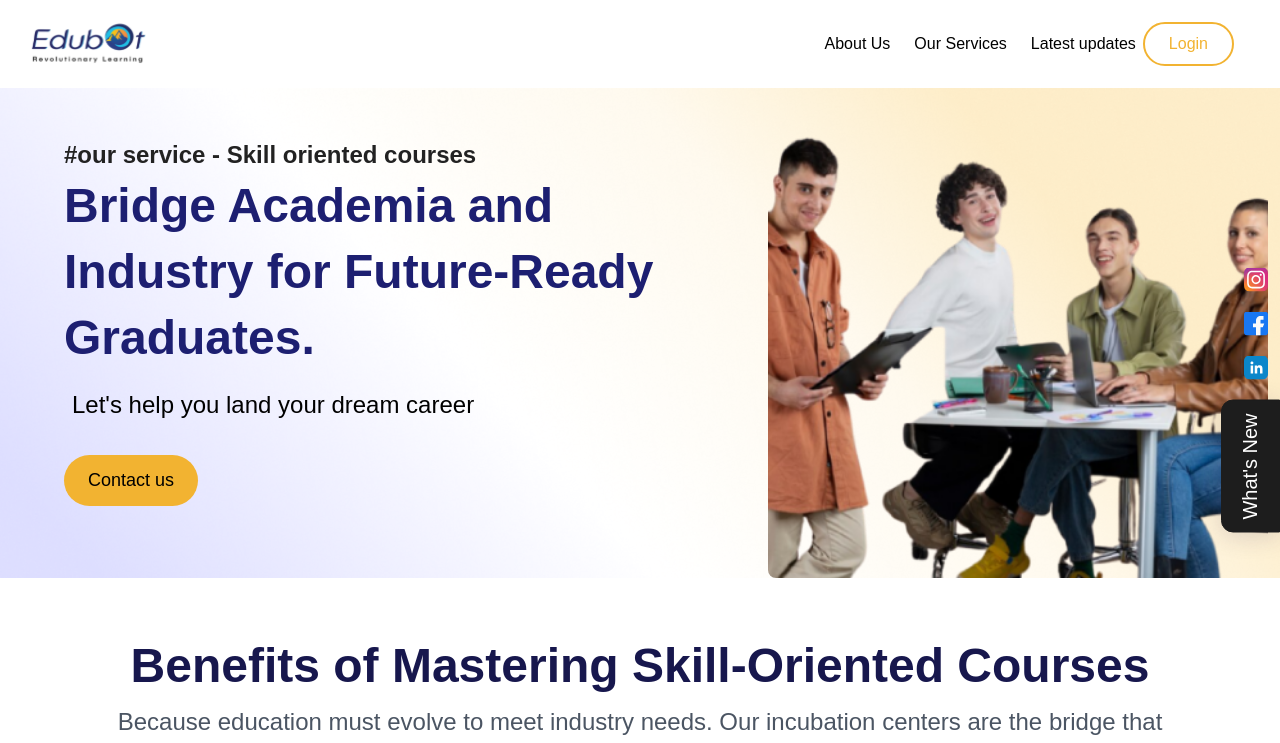
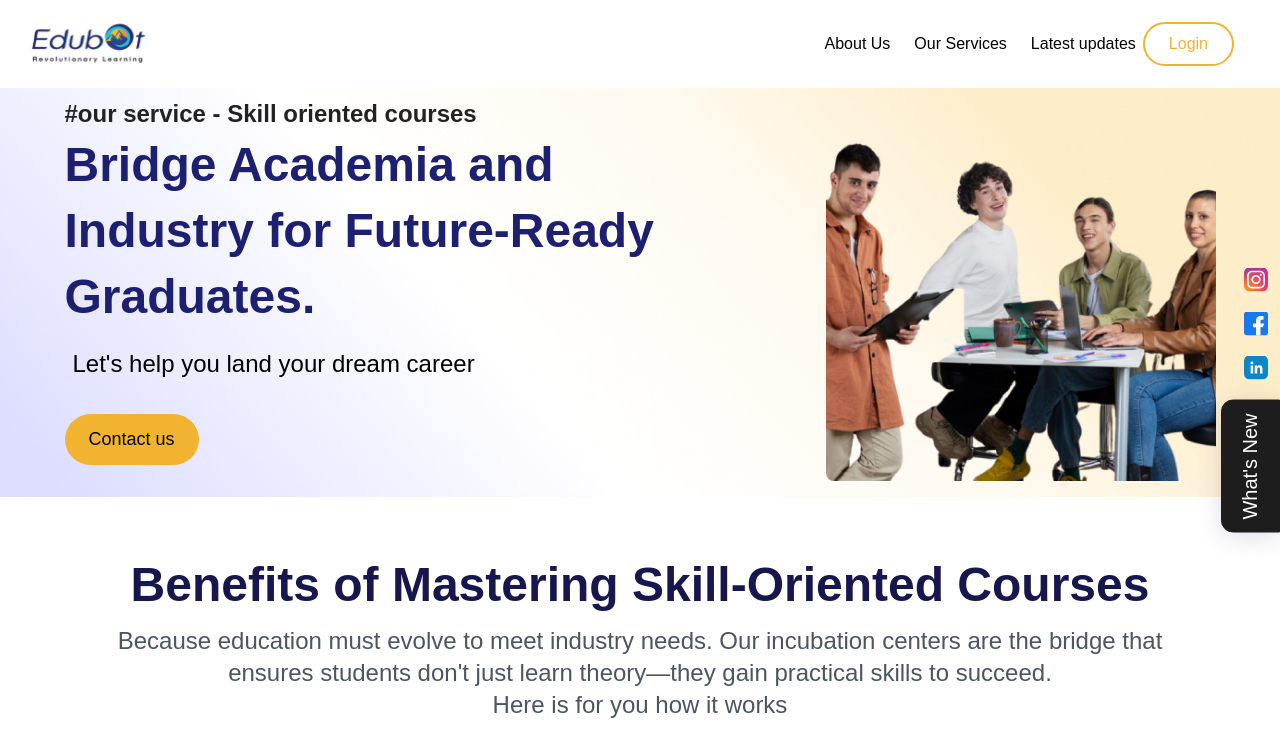
Before and after one commit to NAGULSHAREEF/EdubotUI, a React (Vite) app in the folder Edubot_FrontEndPage/: page /SkillOrientedCourses in a window 1280 px wide. Shown: the top 743 px of the page. Built offline with nearby package versions, Linux system fonts and the light colour scheme.

Commit message:
Some alignments fixed changed hero section alignments and make it responsible

```diff
--- a/Edubot_FrontEndPage/src/Pages/InternshipsAndTrainings/HeroSection.tsx
+++ b/Edubot_FrontEndPage/src/Pages/InternshipsAndTrainings/HeroSection.tsx
@@ -1,34 +1,32 @@
 const HeroSection = () => {
   return (
     <div className="h-full bg-[url('/src/assets/herosection-bg.png')] bg-cover bg-center">
-      <div className="container mx-auto md:px-12 md:py-8">
+      <div className="container mx-auto md:px-12 ">
         {/* Main Content Grid */}
-        <div className="grid md:grid-cols-2 gap-6 md:gap-8 overflow-hidden md:px-0 px-8 py-8 md:py-5 md:overflow-visible items-center">
+        <div className="grid md:grid-cols-2 gap-6 md:gap-8 overflow-hidden md:px-0 px-8  md:overflow-visible items-center">
           {/* Left Column - Text Content */}
-          <div className=" overflow-hidden md:overflow-visible md:mt-2 ">
-            <p className="text-[#222222] text-[16px]  md:text-[24px]">#our service - <span className="md:text-[24px] text-[16px] font-[500] md:font-bold">Internship and Training</span></p>
-            {/* use w-80% for getting mobile text */}
-            <h1 className="text-[32px] leading-[36px] mt-2 md:mt-2 md:text-[48px] md:leading-[60px] lg:text-[48px] md:w-[130%] w-[80%] lg:leading-[66px] font-bold text-[#1D1F71] ">
+          <div className="overflow-hidden md:overflow-visible md:mt-2">
+            <p className="text-[#222222] text-[16px] md:text-[24px]">#our service - <span className="md:text-[24px] text-[16px] font-[500] md:font-bold">Internship and Training</span></p>
+            <h1 className="text-[32px] leading-[36px] mt-2 md:mt-2 md:text-[48px] md:leading-[60px] lg:text-[48px] md:w-[130%] w-[80%] lg:leading-[66px] font-bold text-[#1D1F71]">
               Find opportunities tailored to your career goals and industry.
             </h1>
-            <p className="md:text-[24px] text-[17px] font-[400] mt-2 md:mt-3 md:font-[500]  ">Let's help you land your dream career</p>
+            <p className="md:text-[24px] text-[17px] font-[400] mt-2 md:mt-3 md:font-[500]">Let's help you land your dream career</p>
 
             <div className="md:mt-5 mt-2">
-              <button className="px-6 py-3 bg-[#F2B331] rounded-[30px] text-[18px] font-500 font-medium ">
+              <button className="px-6 py-3 bg-[#F2B331] rounded-[30px] text-[18px] font-500 font-medium">
                 Explore Internships and Trannings
               </button>
             </div>
           </div>
 
           {/* Right Column - Image */}
-          <div className="relative mt-8  md:mt-0">
+          <div className="mt-8 md:mt-0">
             <img
               src="/src/assets/Internshipsimage.png"
               alt="Students working together"
-    className="w-full md:w-full h-full rounded-lg object-cover  md:scale-125 scale-150  "
+              className="w-full md:w-[620px] h-full rounded-lg object-cover"
             />
           </div>
-
         </div>
       </div>
     </div>
--- a/Edubot_FrontEndPage/src/Pages/SkillOrientedCourses/HeroSection.tsx
+++ b/Edubot_FrontEndPage/src/Pages/SkillOrientedCourses/HeroSection.tsx
@@ -1,32 +1,27 @@
 const HeroSection = () => {
   return (
-    <div className="h-full bg-[url('./src/assets/Heresction1bg.png')] bg-cover bg-center  ">
-      <div className="container mx-auto  justify-center">
-
-        <div className="grid md:grid-cols-2 gap-6 md:gap-8 overflow-hidden md:px-16 px-4  md:overflow-visible items-center">
-
-          <div className=" overflow-hidden md:overflow-visible justify-center md:mt-2 mt-12 mb-8 ">
-            <p className="text-[#222222] text-[16px]  md:text-[24px] font-bold">#our service - <span className="md:text-[24px] text-[16px] font-[500] md:font-bold">Skill oriented courses</span></p>
-
-            <h1 className="text-[32px] leading-[36px] md:text-[48px] md:leading-[60px] lg:text-[48px] md:w-[110%] w-[80%] lg:leading-[66px] font-bold text-[#1D1F71] ">
+    <div className="h-full bg-[url('./src/assets/Heresction1bg.png')] bg-cover bg-center">
+      <div className="container mx-autos">
+        <div className="flex flex-col md:flex-row justify-around gap-6 md:gap-8 items-center">
+          <div className="flex flex-col justify-center text-center md:text-left md:mt-2 mt-12 mb-8 md:w-[600px]">
+            <p className="text-[#222222] text-[16px] md:text-[24px] font-bold">#our service - <span className="md:text-[24px] text-[16px] font-[500] md:font-bold">Skill oriented courses</span></p>
+            <h1 className="text-[32px] leading-[36px] md:text-[48px] md:leading-[60px] lg:leading-[66px] font-bold text-[#1D1F71]">
               Bridge Academia and Industry for Future-Ready Graduates.
             </h1>
-            <p className="md:text-[24px] text-[17px] font-[400] md:font-[500] md:mb-8 mb-4 mt-4 ml-2  ">Let's help you land your dream career</p>
-
+            <p className="md:text-[24px] text-[17px] font-[400] md:font-[500] md:mb-8 mb-4 mt-4 ml-2">Let's help you land your dream career</p>
             <div>
-              <button className="px-6 py-3  bg-[#F2B331] rounded-[30px] text-[18px] font-500 font-medium ">
+              <button className="px-6 py-3 bg-[#F2B331] rounded-[30px] text-[18px] font-500 font-medium">
                 Contact us
               </button>
             </div>
           </div>
-          <div className="relative  ">
-  <img
-    src="/src/assets/Herosection3.png"
-    alt="Students working together"
-    className=" w-[500px] h-[490px] rounded-lg md:ml-28"
-  />
-</div>
-
+          <div className="flex justify-center">
+            <img
+              src="/src/assets/Herosection3.png"
+              alt="Students working together"
+              className="rounded-lg"
+            />
+          </div>
         </div>
       </div>
     </div>
```
Lines whose indentation alone changed are shown as unchanged.
